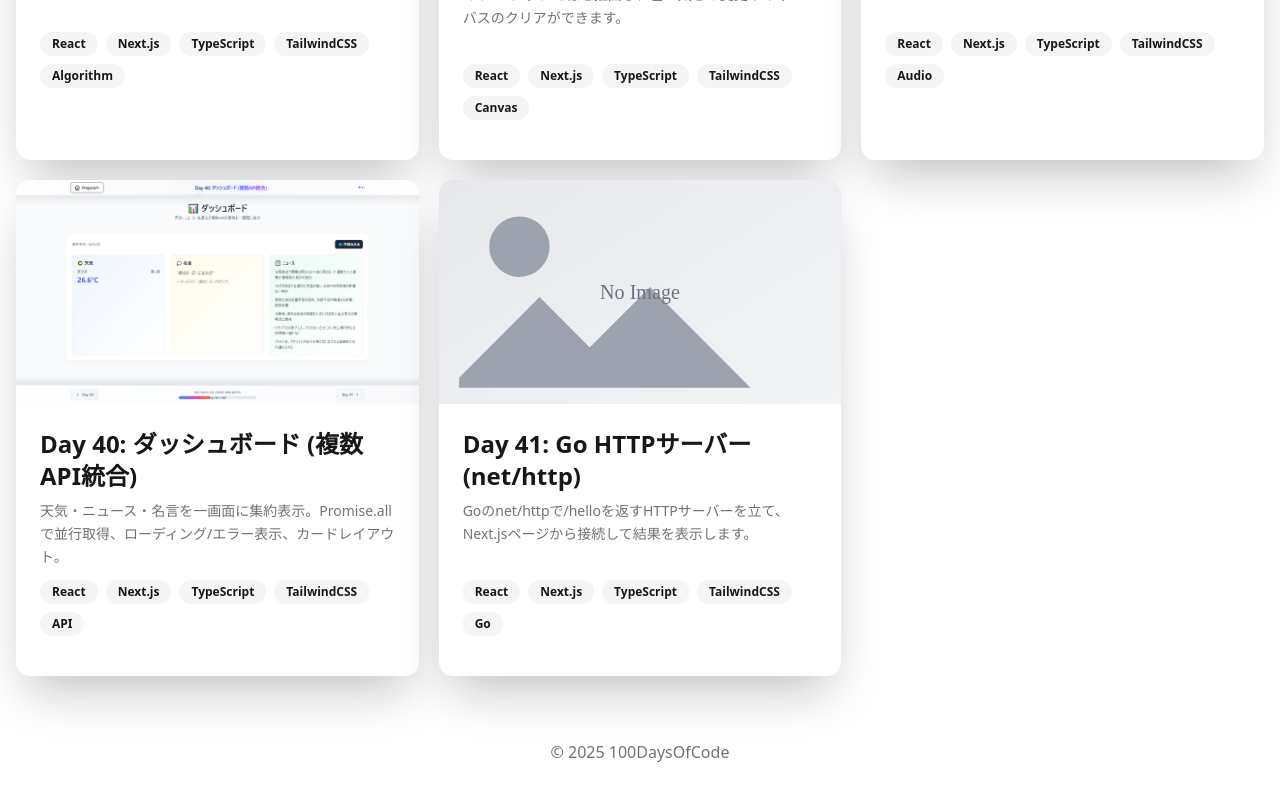
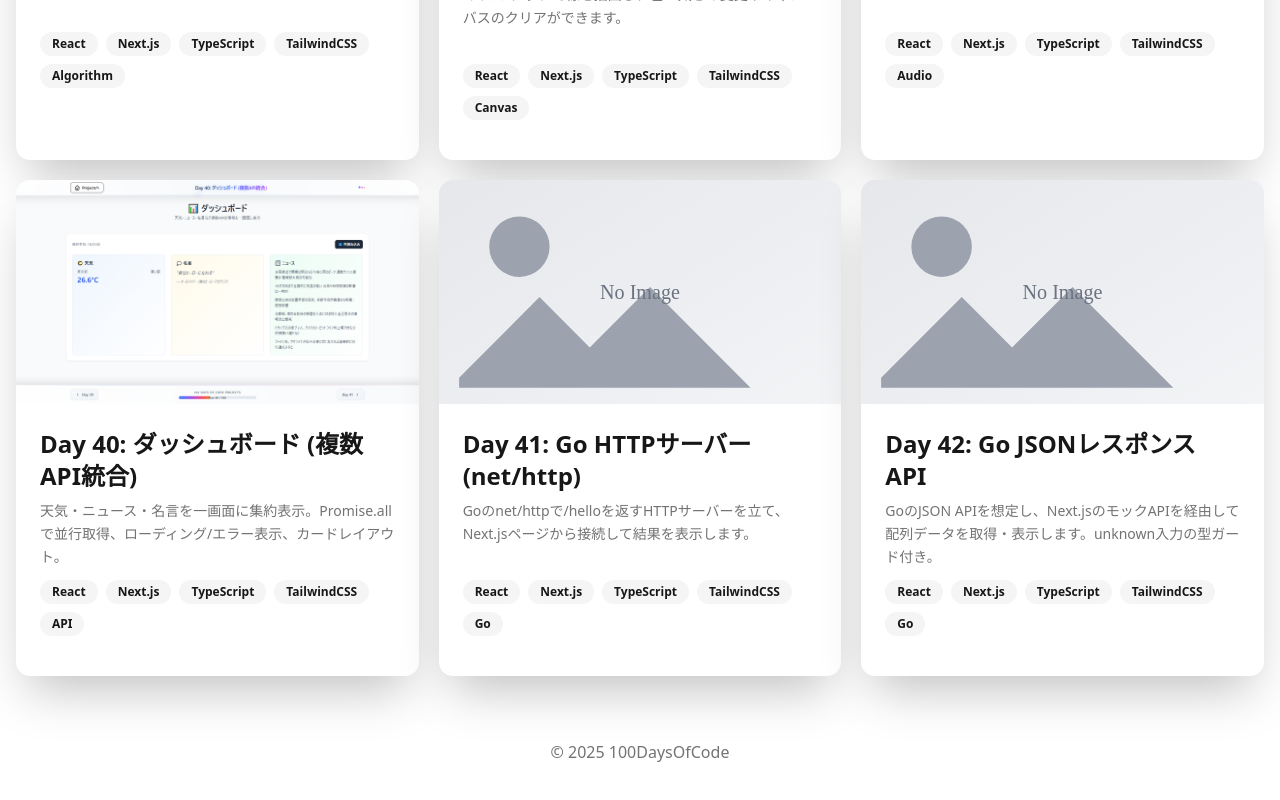
Before and after one commit to atsuki61/100DaysOfCode, a Next.js app: page / in a window 1280 px wide. Shown: the part 6224-7024 px from the top of the page. Built offline with nearby package versions, Linux system fonts and the light colour scheme.

Commit message:
feat(home): ホームapps配列にDay42カードを追加

```diff
--- a/src/app/page.tsx
+++ b/src/app/page.tsx
@@ -337,6 +337,15 @@ export default function HomePage() {
         description: 'Goのnet/httpで/helloを返すHTTPサーバーを立て、Next.jsページから接続して結果を表示します。',
         tags: ['React', 'Next.js', 'TypeScript', 'TailwindCSS', 'Go'],
       }
+      ,
+      {
+        id: 'day42',
+        name: 'Day 42: Go JSONレスポンス API',
+        path: '/day42-go-json-api',
+        imageUrl: '/images/no-image.svg',
+        description: 'GoのJSON APIを想定し、Next.jsのモックAPIを経由して配列データを取得・表示します。unknown入力の型ガード付き。',
+        tags: ['React', 'Next.js', 'TypeScript', 'TailwindCSS', 'Go'],
+      }
      // ここに新しいアプリを追加していきます
   ]), []);
 
```
